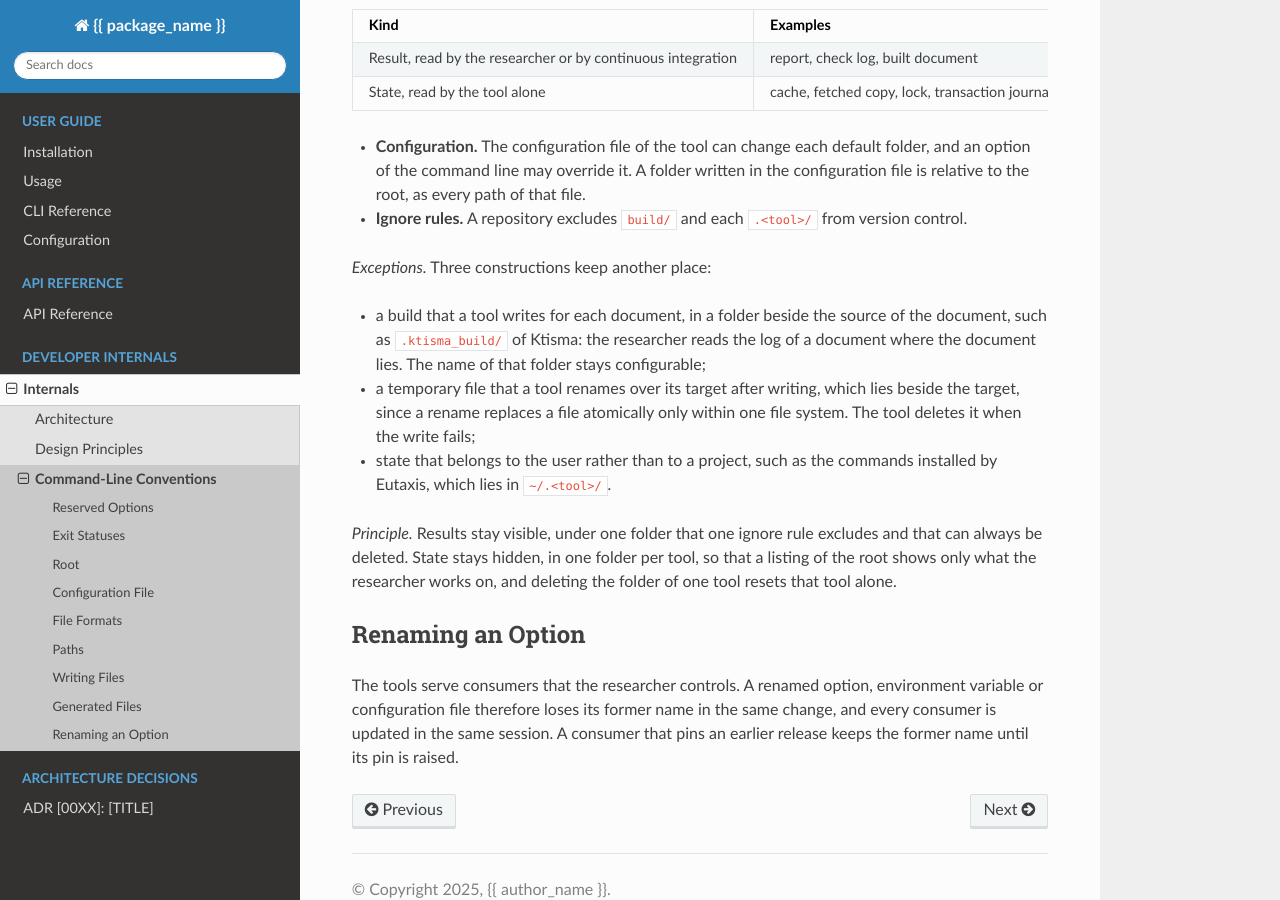
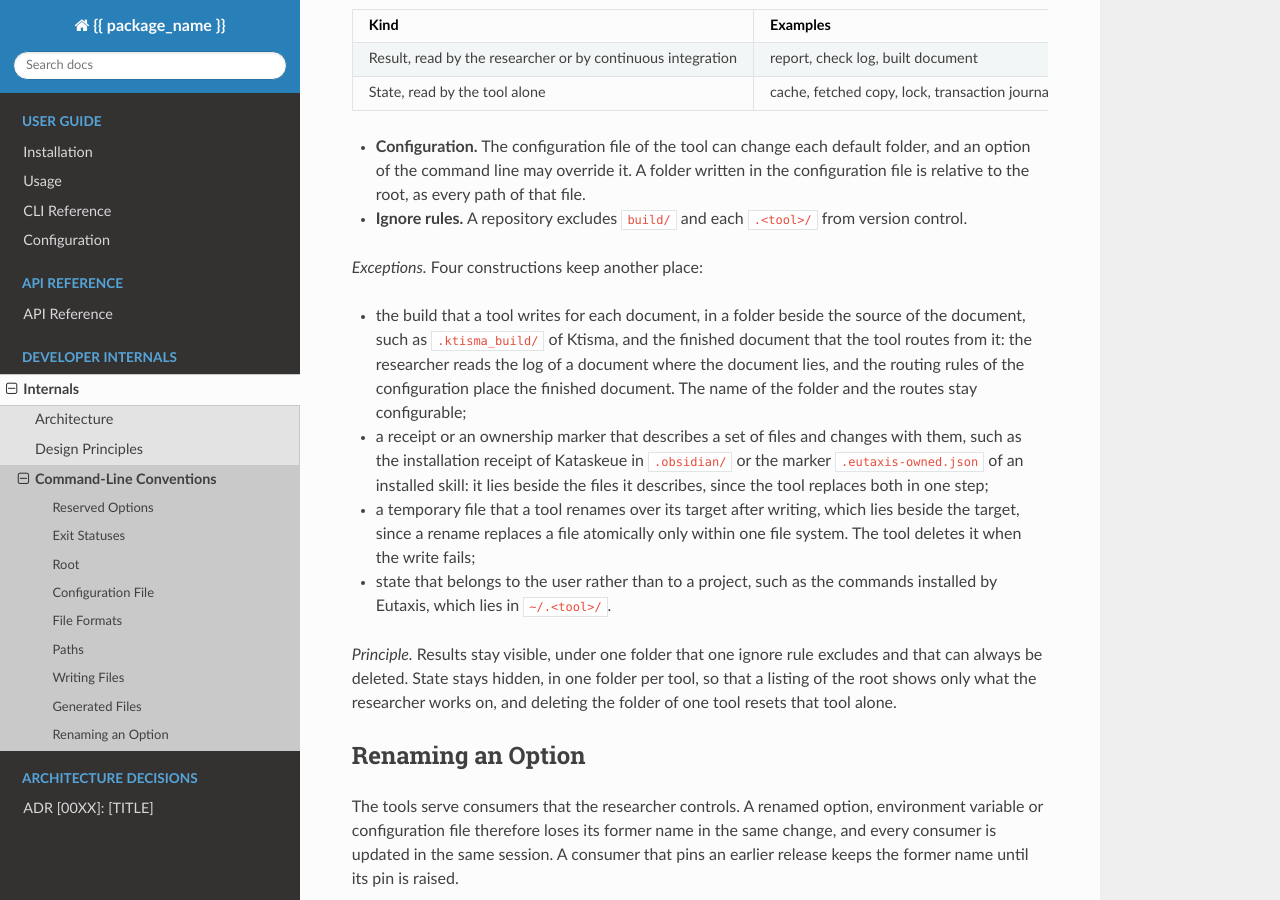
Before and after one commit to esther-poniatowski/keystone, a Sphinx documentation site: the page built from docs/internals/cli-conventions.md, in a window 1280 px wide and 900 px high, scrolled down 3242 px. Built offline with Sphinx 7.4.7 and the Read the Docs theme 3.1.0, drawn with Linux system fonts in a browser that asks for light colours.

Commit message:
docs(cli): Admit receipts and routed documents ###################################################
Context:
  - The per-document exception covers the routed finished document.
  - A receipt or an ownership marker lies beside the files it describes.
######################################################################

Signed-off-by: Esther Poniatowski <esther.poniatowski@ens.psl.eu>
Co-Authored-By: Claude Opus 5.5 <noreply@anthropic.com>

```diff
--- a/docs/internals/cli-conventions.md
+++ b/docs/internals/cli-conventions.md
@@ -131,11 +131,16 @@ below the root:
   relative to the root, as every path of that file.
 - **Ignore rules.** A repository excludes `build/` and each `.<tool>/` from version control.
 
-*Exceptions.* Three constructions keep another place:
+*Exceptions.* Four constructions keep another place:
 
-- a build that a tool writes for each document, in a folder beside the source of the document,
-  such as `.ktisma_build/` of Ktisma: the researcher reads the log of a document where the document
-  lies. The name of that folder stays configurable;
+- the build that a tool writes for each document, in a folder beside the source of the document,
+  such as `.ktisma_build/` of Ktisma, and the finished document that the tool routes from it: the
+  researcher reads the log of a document where the document lies, and the routing rules of the
+  configuration place the finished document. The name of the folder and the routes stay
+  configurable;
+- a receipt or an ownership marker that describes a set of files and changes with them, such as
+  the installation receipt of Kataskeue in `.obsidian/` or the marker `.eutaxis-owned.json` of an
+  installed skill: it lies beside the files it describes, since the tool replaces both in one step;
 - a temporary file that a tool renames over its target after writing, which lies beside the
   target, since a rename replaces a file atomically only within one file system. The tool deletes
   it when the write fails;
```
